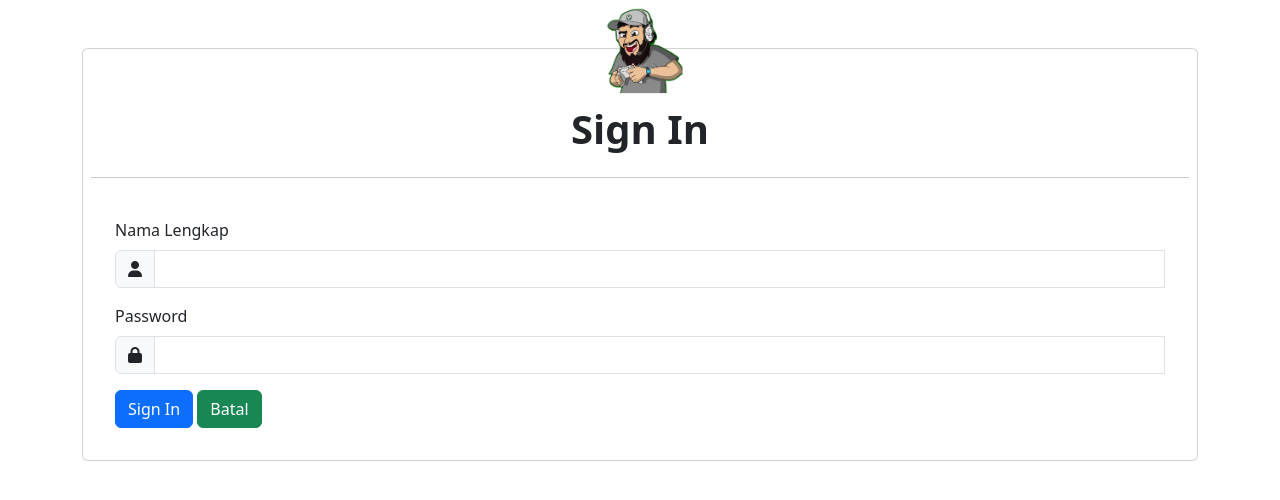
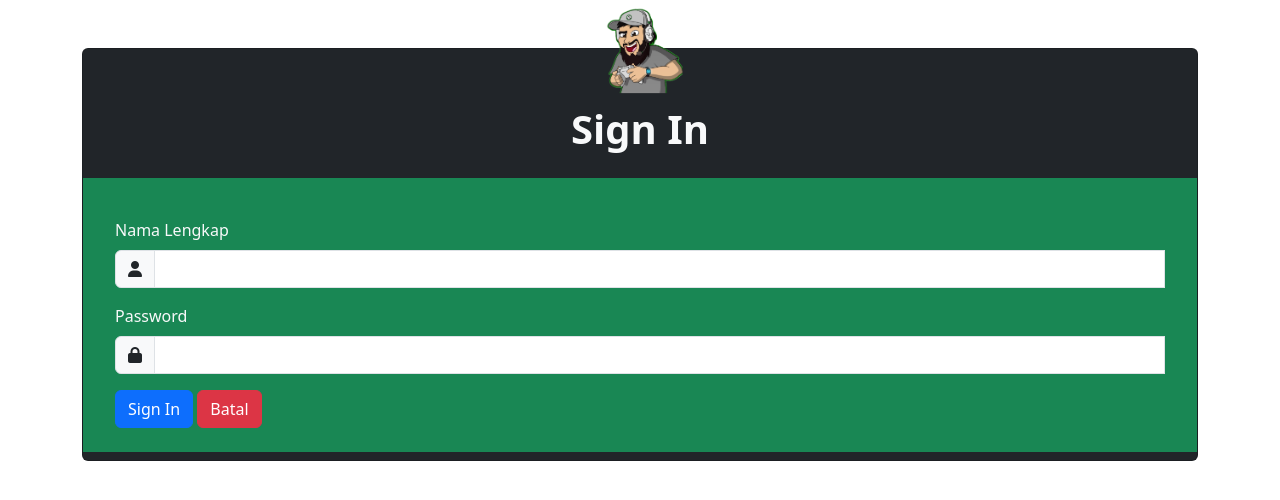
Before and after one commit to tegar146/perpustakaan, a PHP site: page /sign/admin/sign_in.php in a window 1280 px wide. Shown: the top 500 px of the page. Run offline with PHP 8.4, Linux system fonts and the light colour scheme; some libraries are stand-ins or nearby versions.

Commit message:
menambah warna pada sign admin

```diff
--- a/sign/admin/sign_in.php
+++ b/sign/admin/sign_in.php
@@ -38,14 +38,14 @@ if(isset($_POST["signIn"]) ) {
     </head>
   <body>
   <div class="container">
-    <div class="card p-2 mt-5">
+    <div class="card p-2 mt-5 bg-dark">
       <div class="position-absolute top-0 start-50 translate-middle">
         <img src="../../assets/aadmin.png" class="" alt="admin" width="85px">
       </div>
-      <h1 class="pt-5 text-center fw-bold">Sign In</h1>
+      <h1 class="pt-5 text-center fw-bold text-light">Sign In</h1>
       <hr>
-    <form action="" method="post" class="row g-3 p-4 needs-validation" novalidate>
-    <label for="validationCustom01" class="form-label">Nama Lengkap</label>
+    <form action="" method="post" class="row g-3 p-4 needs-validation bg-success" novalidate>
+    <label for="validationCustom01" class="form-label text-light">Nama Lengkap</label>
   <div class="input-group mt-0">
     <span class="input-group-text" id="basic-addon1"><i class="fa-solid fa-user"></i></span>
     <input type="text" class="form-control" name="nama_admin" id="validationCustom01" required>
@@ -53,7 +53,7 @@ if(isset($_POST["signIn"]) ) {
         Masukkan Nama anda!
     </div>
   </div>
-  <label for="validationCustom02" class="form-label">Password</label>
+  <label for="validationCustom02" class="form-label text-light">Password</label>
   <div class="input-group mt-0">
     <span class="input-group-text" id="basic-addon1"><i class="fa-solid fa-lock"></i></span>
     <input type="password" class="form-control" id="validationCustom02" name="password" required>
@@ -63,7 +63,7 @@ if(isset($_POST["signIn"]) ) {
   </div>
   <div class="col-12">
     <button class="btn btn-primary" type="submit" name="signIn">Sign In</button>
-    <a class="btn btn-success" href="../link_login.html">Batal</a>
+    <a class="btn btn-danger" href="../link_login.html">Batal</a>
   </div>
 </form>
 </div>
```
